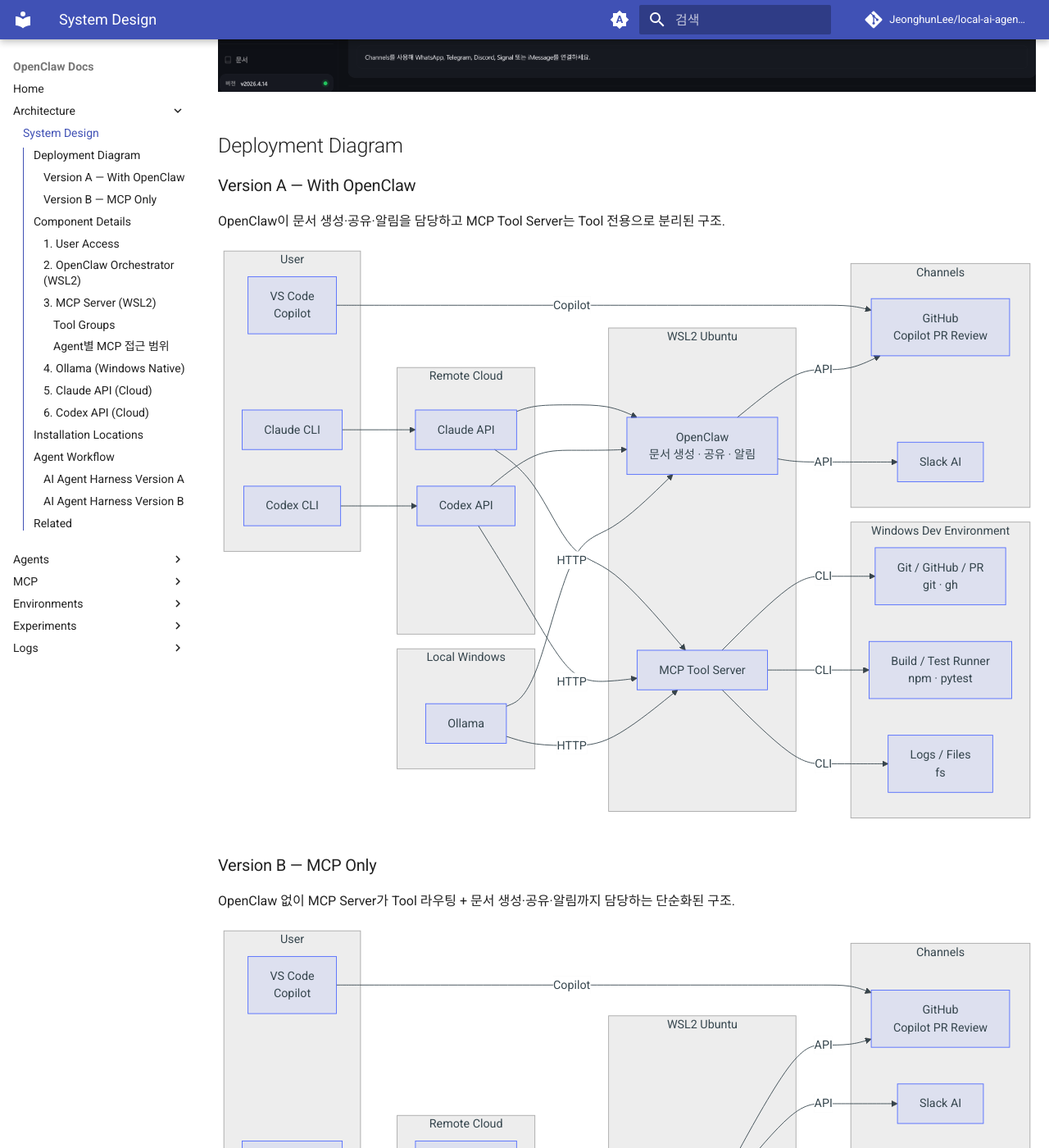
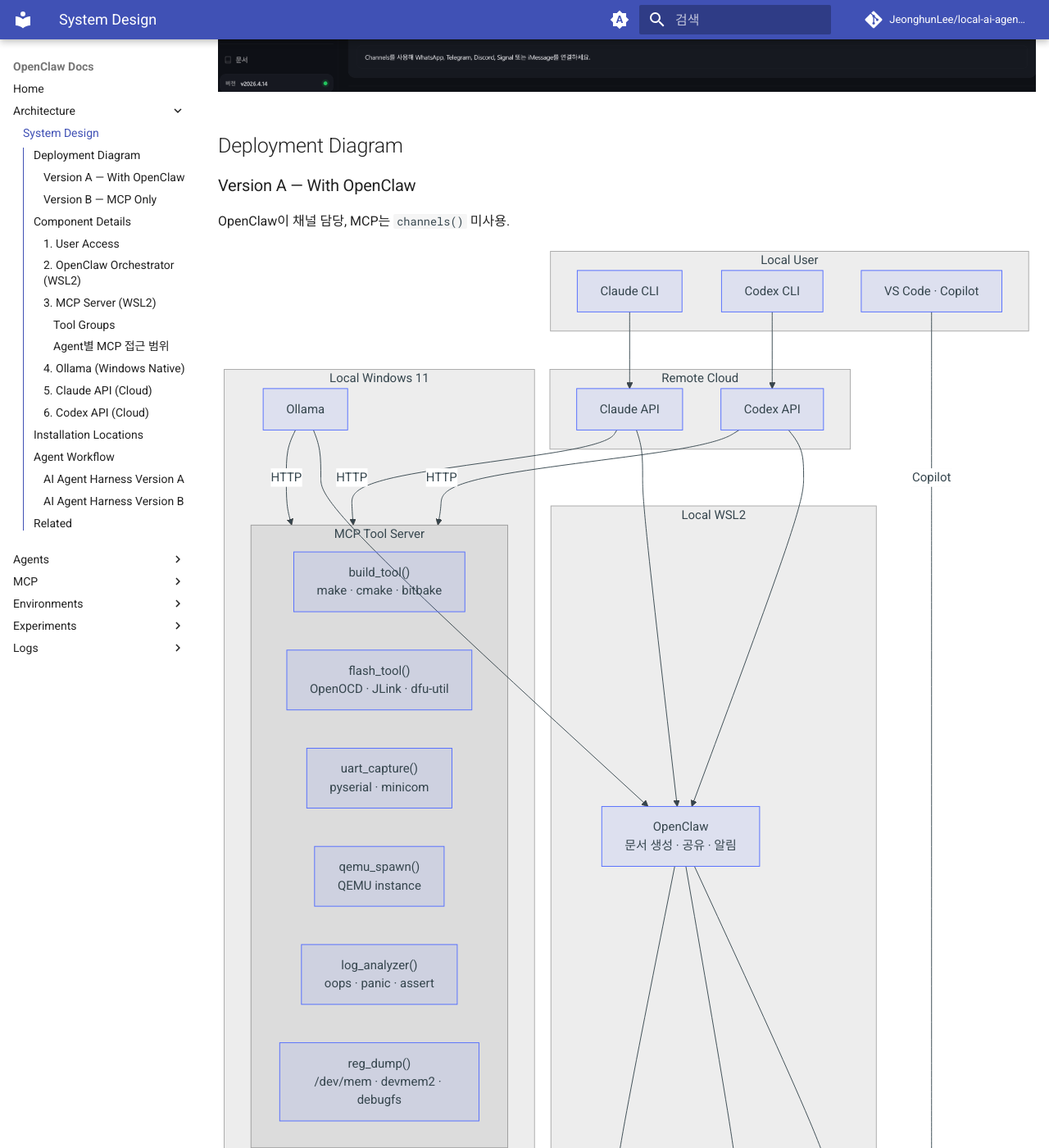
Before and after one commit to JeonghunLee/local-ai-agent-mcp, an MkDocs documentation site: the page built from docs/architecture/system-design.md, in a window 1280 px wide and 1400 px high, scrolled down 889 px. Shown: the whole window at 82% size. Built offline with MkDocs 1.6.1 and Material for MkDocs 9.7.7, drawn with Linux system fonts in a browser that asks for light colours; comment, search, counter and statistics services are not loaded; part of the change alters nothing that is shown; some of the changed text lies outside the part shown.

Commit message:
update docs

````diff
--- a/docs/architecture/system-design.md
+++ b/docs/architecture/system-design.md
@@ -19,16 +19,18 @@
 
 ## Deployment Diagram
 
+
+
 ### Version A — With OpenClaw
 
-OpenClaw이 문서 생성·공유·알림을 담당하고 MCP Tool Server는 Tool 전용으로 분리된 구조.
+OpenClaw이 채널 담당, MCP는 `channels()` 미사용.
 
 ```mermaid
-graph LR
-    subgraph UserCLI["User"]
+graph TD
+    subgraph UserCLI["Local User"]
         ClaudeCLI["Claude CLI"]
         CodexCLI["Codex CLI"]
-        VSCode["VS Code\nCopilot"]
+        VSCode["VS Code · Copilot"]
     end
 
     subgraph Remote["Remote Cloud"]
@@ -36,24 +38,26 @@ graph LR
         Codex["Codex API"]
     end
 
-    subgraph Local["Local Windows"]
-        Ollama["Ollama"]
+    subgraph LocalWSL2["Local WSL2"]
+        OpenClaw["OpenClaw\n문서 생성 · 공유 · 알림"]
     end
 
-    subgraph WSL2["WSL2 Ubuntu"]
-        OpenClaw["OpenClaw\n문서 생성 · 공유 · 알림"]
-        MCP["MCP Tool Server"]
+    subgraph LocalWindows["Local Windows 11"]
+        Ollama["Ollama"]
+        subgraph MCPTools["MCP Tool Server"]
+            Build["build_tool()\nmake · cmake · bitbake"]
+            Flash["flash_tool()\nOpenOCD · JLink · dfu-util"]
+            Uart["uart_capture()\npyserial · minicom"]
+            Qemu["qemu_spawn()\nQEMU instance"]
+            LogA["log_analyzer()\noops · panic · assert"]
+            Reg["reg_dump()\n/dev/mem · devmem2 · debugfs"]
+        end
     end
 
-    subgraph WinDev["Windows Dev Environment"]
-        Git["Git / GitHub / PR\ngit · gh"]
-        Test["Build / Test Runner\nnpm · pytest"]
-        Files["Logs / Files\nfs"]
-    end
-
-    subgraph Channels["Channels"]
+    subgraph Channels["Remote Channels"]
         GitHub["GitHub\nCopilot PR Review"]
         Slack["Slack AI"]
+        EMail["E-Mail"]
     end
 
     ClaudeCLI --> Claude
@@ -64,28 +68,25 @@ graph LR
     Codex --> OpenClaw
     Ollama --> OpenClaw
 
-    Claude -->|HTTP| MCP
-    Codex -->|HTTP| MCP
-    Ollama -->|HTTP| MCP
+    Claude -->|HTTP| MCPTools
+    Codex -->|HTTP| MCPTools
+    Ollama -->|HTTP| MCPTools
 
     OpenClaw -->|API| GitHub
     OpenClaw -->|API| Slack
-
-    MCP -->|CLI| Git
-    MCP -->|CLI| Test
-    MCP -->|CLI| Files
+    OpenClaw -->|API| EMail
 ```
 
 ### Version B — MCP Only
 
-OpenClaw 없이 MCP Server가 Tool 라우팅 + 문서 생성·공유·알림까지 담당하는 단순화된 구조.
+MCP Server가 Tool 라우팅 + 문서 생성·공유·알림까지 담당하는 단순화된 구조.
 
 ```mermaid
-graph LR
-    subgraph UserCLI["User"]
+graph TD
+    subgraph UserCLI["Local User"]
         ClaudeCLI["Claude CLI"]
         CodexCLI["Codex CLI"]
-        VSCode["VS Code\nCopilot"]
+        VSCode["VS Code · Copilot"]
     end
 
     subgraph Remote["Remote Cloud"]
@@ -93,40 +94,38 @@ graph LR
         Codex["Codex API"]
     end
 
-    subgraph Local["Local Windows"]
+    subgraph LocalWindows["Local Windows 11"]
         Ollama["Ollama"]
+        subgraph MCPTools["MCP Tool Server"]
+            Build["build_tool()\nmake · cmake · bitbake"]
+            Chan["channels()\nGitHub · Slack · E-Mail"]
+            Flash["flash_tool()\nOpenOCD · JLink · dfu-util"]
+            Uart["uart_capture()\npyserial · minicom"]
+            Qemu["qemu_spawn()\nQEMU instance"]
+            LogA["log_analyzer()\noops · panic · assert"]
+            Reg["reg_dump()\n/dev/mem · devmem2 · debugfs"]
+        end
     end
 
-    subgraph WSL2["WSL2 Ubuntu"]
-        MCP["MCP Server\n문서 생성 · 공유 · 알림\nTool 라우팅"]
-    end
-
-    subgraph WinDev["Windows Dev Environment"]
-        Git["Git / GitHub / PR\ngit · gh"]
-        Test["Build / Test Runner\nnpm · pytest"]
-        Files["Logs / Files\nfs"]
-    end
-
-    subgraph Channels["Channels"]
+    subgraph Channels["Remote Channels"]
         GitHub["GitHub\nCopilot PR Review"]
         Slack["Slack AI"]
+        EMail["E-Mail"]
     end
 
     ClaudeCLI --> Claude
     CodexCLI --> Codex
     VSCode -->|Copilot| GitHub
 
-    Claude -->|HTTP| MCP
-    Codex -->|HTTP| MCP
-    Ollama -->|HTTP| MCP
+    Claude -->|HTTP| MCPTools
+    Codex -->|HTTP| MCPTools
+    Ollama -->|HTTP| MCPTools
 
-    MCP -->|API| GitHub
-    MCP -->|API| Slack
+    Chan -->|API| GitHub
+    Chan -->|API| Slack
+    Chan -->|API| EMail
+```
 
-    MCP -->|CLI| Git
-    MCP -->|CLI| Test
-    MCP -->|CLI| Files
-```
 
 ---
 
````
